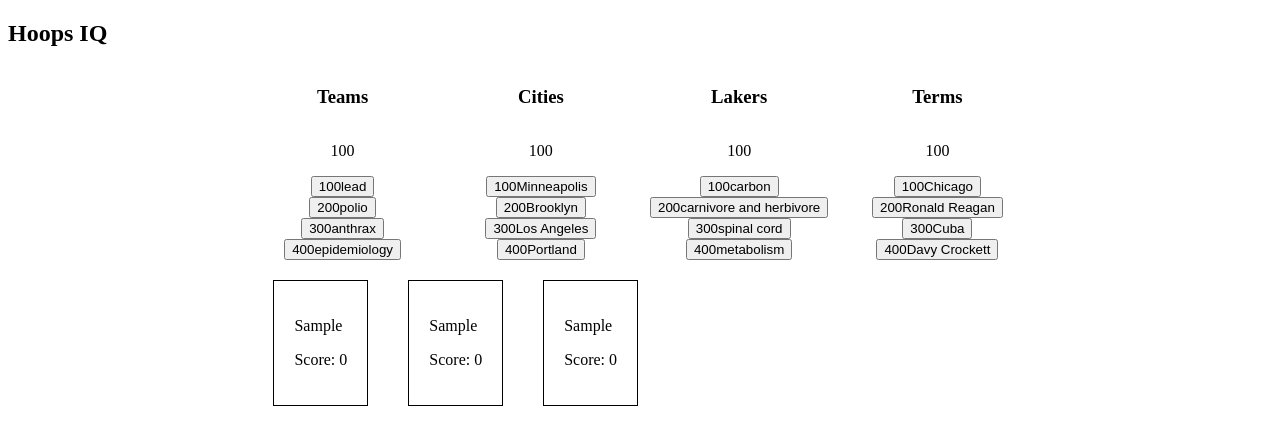
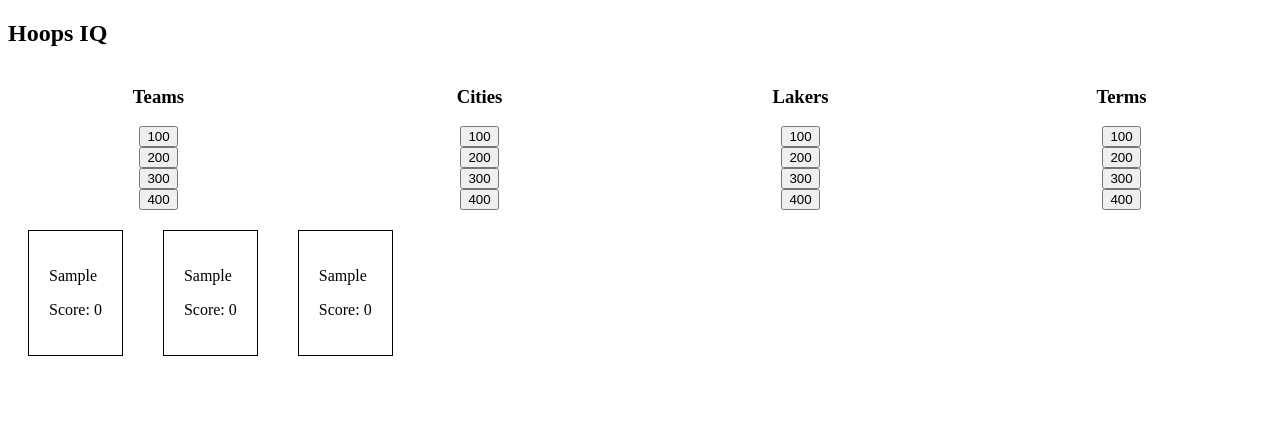
Before and after one commit to kobesparrow/hoops-IQ, a React (Create React App) app: page / in a window 1280 px wide. Both pictures are taken after typing "Sample", "Sample", "Sample" into the empty fields and a click on the button "START GAME". Shown: the top 444 px of the page. Built offline with nearby package versions, Linux system fonts and the light colour scheme.

Commit message:
Back to workable clue/answer setup

```diff
--- a/src/AnswerForm/AnswerForm.js
+++ b/src/AnswerForm/AnswerForm.js
@@ -7,18 +7,17 @@
 
     this.state = {
       guess: ''
-      // dailyDouble:
     }
   }
 
   checkGuess = (event) => {
     event.preventDefault();
-    if (this.state.guess.toLowerCase() === this.props.answer.answer.toLowerCase()) {
+    if (this.state.guess.toLowerCase() === this.props.answer.toLowerCase()) {
       this.props.correctAnswer(this.props.pointValue)
-      // this.props.removeButton()
+      this.props.removeButton()
     } else {
       this.props.wrongAnswer(this.props.pointValue)
-      // this.props.removeButton()
+      this.props.removeButton()
     }
   }
 
@@ -29,8 +28,8 @@
   render() {
     return (
       <article className='answer-form'>
-        <p>{this.props.answer.question}</p>
-        <p>{this.props.answer.pointValue}</p>
+        <p>{this.props.pointValue}</p>
+        <p>{this.props.question}</p>
         <form>
           <input
             type='text'
@@ -45,10 +44,10 @@
   }
 }
 
-// export default AnswerForm;
+export default AnswerForm;
 
-export const mapPropsToState = (state) => ({
-  answer: state.answer
-})
+// export const mapPropsToState = (state) => ({
+//   answer: state.answer
+// })
 
-export default connect(mapPropsToState, null)(AnswerForm);
+// export default connect(mapPropsToState, null)(AnswerForm);
--- a/src/Category/Category.js
+++ b/src/Category/Category.js
@@ -1,16 +1,10 @@
 import React, { Component } from 'react';
 import ClueTile from '../ClueTile/ClueTile';
-import data from '../utils/mock-data';
 import { connect } from 'react-redux';
 
 export class Category extends Component {
   constructor() {
     super()
-
-    this.state = {
-      clues: []
-      // loading: true
-    }
   }
 
   render() {
@@ -23,8 +17,6 @@
     return (
       <article className='category'>
         <h3>{this.props.category}</h3>
-        <p>{ this.props.clues[0].pointValue } </p>
-        {/* <p>{this.consoleLodge(categoryOne) }</p> */}
         <ClueTile {...clueOne} {...this.props} />
         <ClueTile {...clueTwo} {...this.props} />
         <ClueTile {...clueThree} {...this.props} />
--- a/src/ClueTile/ClueTile.js
+++ b/src/ClueTile/ClueTile.js
@@ -13,32 +13,17 @@
   }
 
   showAnswer = () => {
-    this.props.displayAnswer()
-    this.props.stashAnswer(this.props)
-    this.removeButton();
-
-    // console.log(this.props.cluesRemaining)
-    // this.props.displayAnswer(this.props.question, this.props.pointValue)
-    // this.setState({ status: 'answer' });
-    // this.props.showAnswer()
-    // if (this.props.cluesRemaining === this.props.dailyDouble) {
-    //   this.setState({status: 'daily double'})
-    // } else {
-    //   this.setState({status: 'answer'})
-    // }
-    // // this.props.changeDisplay()
+    this.setState({ status: 'answer' })
   }
 
   removeButton = () => {
-    console.log('test removeButton')
-    this.setState({ status: 'answer' })
+    this.setState({ status: 'empty' })
   }
 
   renderTile = (status) => {
     switch(status) {
       case 'tile':
-        // return <button onClick={() => this.props.stashAnswer(this.props)}>{this.props.pointValue}</button>;
-        return <button onClick={this.showAnswer}>{this.props.pointValue}{this.props.answer}</button>;
+        return <button onClick={this.showAnswer}>{this.props.pointValue}</button>;
       case 'answer':
         return <AnswerForm {...this.props} removeButton={this.removeButton} />;
       case 'empty':
@@ -53,7 +38,6 @@
   render() {
     return (
       <article className='clue-tile'>
-
         { this.renderTile(this.state.status) }
       </article>
     )
--- a/src/GameArea/GameArea.js
+++ /dev/null
@@ -1,12 +0,0 @@
-import React from 'react';
-
-const GameArea = () => {
-
-  return (
-    <div>
-      <p>test</p>
-    </div>
-  )
-}
-
-export default GameArea;
--- a/src/Gameboard/Gameboard.js
+++ b/src/Gameboard/Gameboard.js
@@ -4,7 +4,6 @@
 import PlayerForm from '../PlayerForm/PlayerForm';
 import PlayerCard from '../PlayerCard/PlayerCard';
 import AnswerForm from '../AnswerForm/AnswerForm';
-import GameArea from '../GameArea/GameArea';
 import { connect } from 'react-redux';
 import { stashAnswer, storeClues } from '../actions';
 
@@ -33,7 +32,6 @@
 
   displayCategories = () => { // potentially create categories here? Maybe save to store then access store from Categories?
     let shuffledCategories = this.shuffle(this.state.categories).splice(0, 4);
-    console.log(shuffledCategories)
     this.setState({
       currentCategories: [...shuffledCategories],
       loading: false
@@ -69,14 +67,14 @@
 
   correctAnswer = (pointValue) => {
     const players = this.state.players.slice()
-    players[this.state.currentPlayer] = { name: players[this.state.currentPlayer].name, score: players[this.state.currentPlayer].score += this.props.answer.pointValue }
-    this.setState({ players, cluesRemaining: this.state.cluesRemaining - 1, currentDisplay: 'game' })
+    players[this.state.currentPlayer] = { name: players[this.state.currentPlayer].name, score: players[this.state.currentPlayer].score += pointValue }
+    this.setState({ players, cluesRemaining: this.state.cluesRemaining - 1 })
   }
 
   wrongAnswer = (pointValue) => {
     const players = this.state.players.slice()
-    players[this.state.currentPlayer] = { name: players[this.state.currentPlayer].name, score: players[this.state.currentPlayer].score -= this.props.answer.pointValue }
-    this.setState({ players, cluesRemaining: this.state.cluesRemaining - 1, currentDisplay: 'game' })
+    players[this.state.currentPlayer] = { name: players[this.state.currentPlayer].name, score: players[this.state.currentPlayer].score -= pointValue }
+    this.setState({ players, cluesRemaining: this.state.cluesRemaining - 1 })
     this.changePlayer()
   }
 
@@ -143,10 +141,41 @@
 
   render() {
 
+    const categories = this.state.currentCategories.map(cat => {
+      return <Category {...cat}
+        key={cat.id}
+        shuffle={this.shuffle}
+        correctAnswer={this.correctAnswer}
+        wrongAnswer={this.wrongAnswer}
+        displayAnswer={this.displayAnswer}
+      />
+    })
+
+    const playerCards = this.state.players.map(player => {
+      return <PlayerCard {...player} />
+    })
+
+    let cats = this.state.startGame === false
+      ? 'Enter names and press START GAME to begin'
+      : categories
+
+    let players = this.state.startGame === false
+      ? <PlayerForm startGame={this.startGame} />
+      : playerCards
+
     return (
-      <section className='game-board'>
-        { this.renderGame(this.state.currentDisplay) }
+      <section className='game-area'>
+        <section className='game-tiles'>
+          {cats}
+        </section>
+        <section className='players'>
+          {players}
+        </section>
       </section>
+
+      // <section className='game-board'>
+      //   { this.renderGame(this.state.currentDisplay) }
+      // </section>
     )
   }
 }
@@ -154,7 +183,7 @@
 // export default Gameboard;
 
 export const mapPropsToState = (state) => ({
-  answer: state.answer,
+  // answer: state.answer,
   clues: state.clues
 });
 
```
